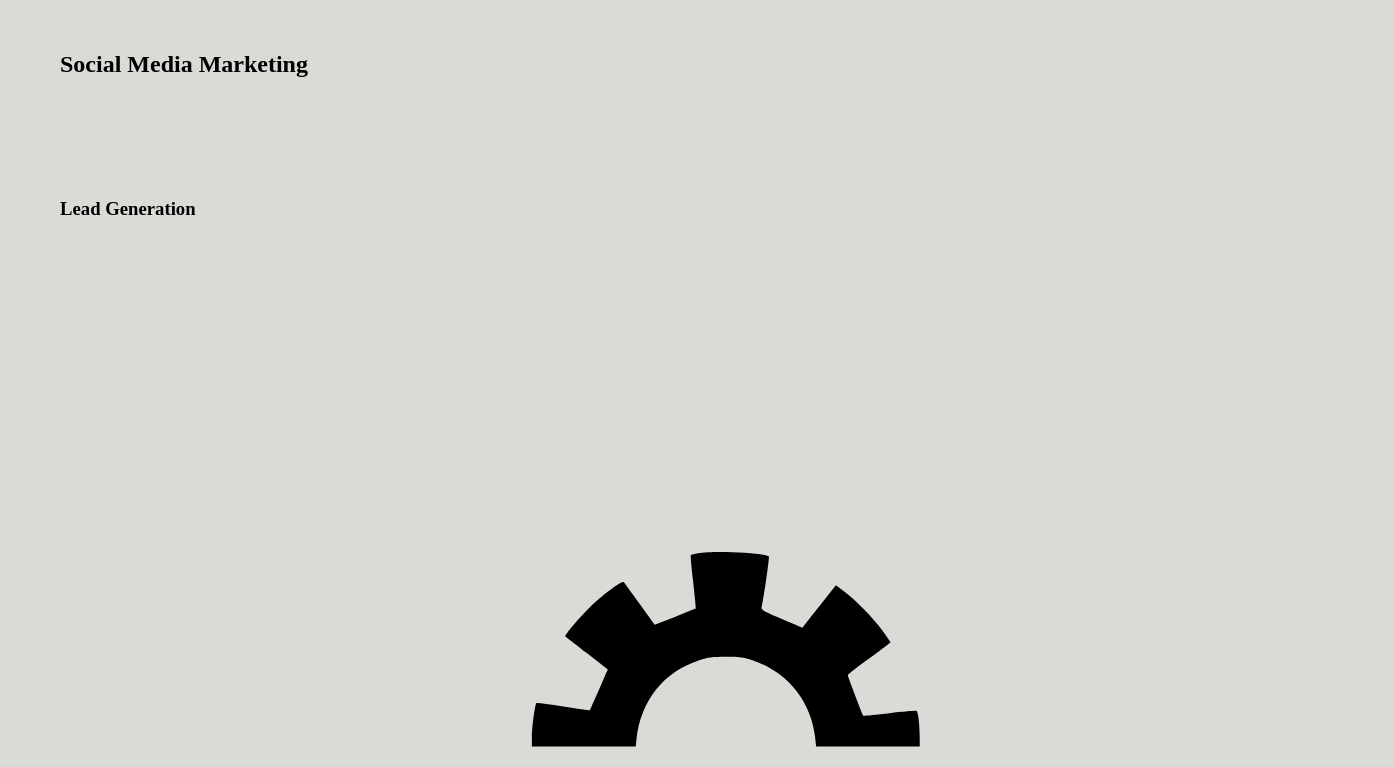
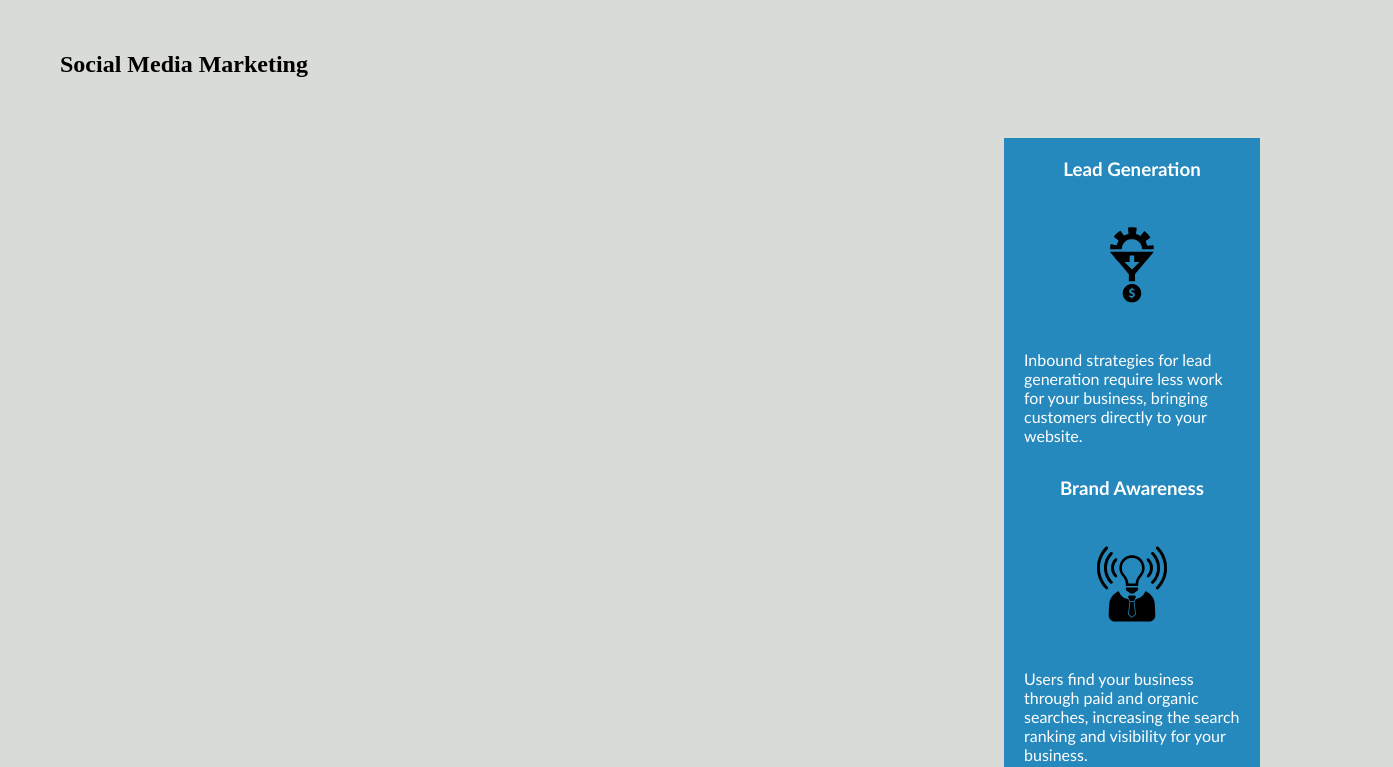
Before and after one commit to carolynking873/horiseon, a plain HTML site: page index.html in a window 1280 px wide. Shown: the part 1200-1967 px from the top of the page, 1393 px wide, since content can reach past the window. Drawn offline with Linux system fonts and the light colour scheme.

Commit message:
refactor benefits section

```diff
--- a/assets/css/style.css
+++ b/assets/css/style.css
@@ -55,6 +55,37 @@ header nav ul li {
 }
 /* Hero Style End */
 
+.benefits {
+    margin-right: 20px;
+    padding: 20px;
+    clear: both;
+    float: right;
+    width: 20%;
+    height: 100%;
+    font-family: 'Gill Sans', 'Gill Sans MT', 'Calibri', 'Trebuchet MS', sans-serif;
+    background-color: #2589bd;
+}
+
+.benefits div {
+    margin-bottom: 32px;
+    color: #ffffff;
+}
+
+.benefits h3 {
+    margin-bottom: 10px;
+    text-align: center;
+}
+
+.benefits img {
+    display: block;
+    margin: 10px auto;
+    max-width: 150px;
+}
+
+.benefits p {
+    font-size: 16px;
+}
+
 footer {
     padding: 30px;
     clear: both;
--- a/index.html
+++ b/index.html
@@ -46,7 +46,7 @@
         </section>
 
         <!-- "benefits" section -->
-        <section>
+        <section class="benefits">
             <div>
                 <h3>Lead Generation</h3>
                 <img src="./assets/images/lead-generation-1.svg" alt="" />
```
